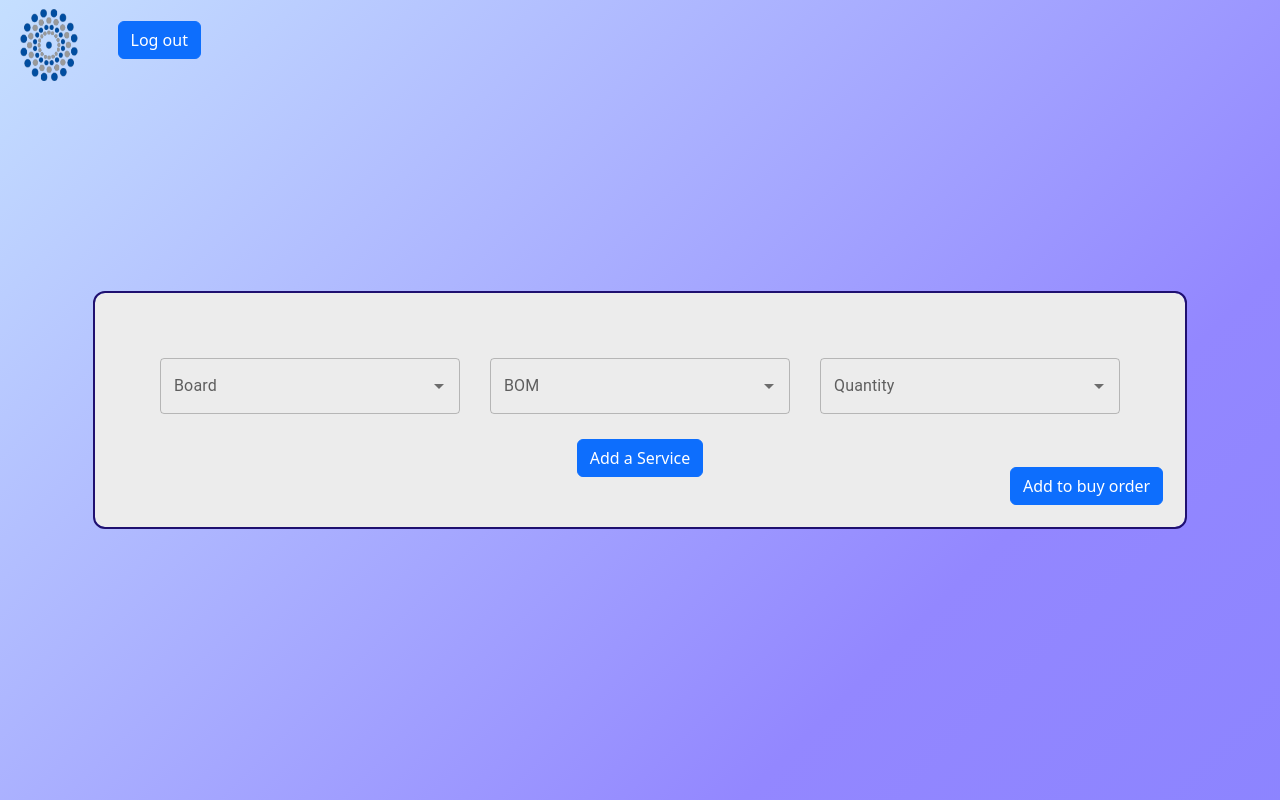
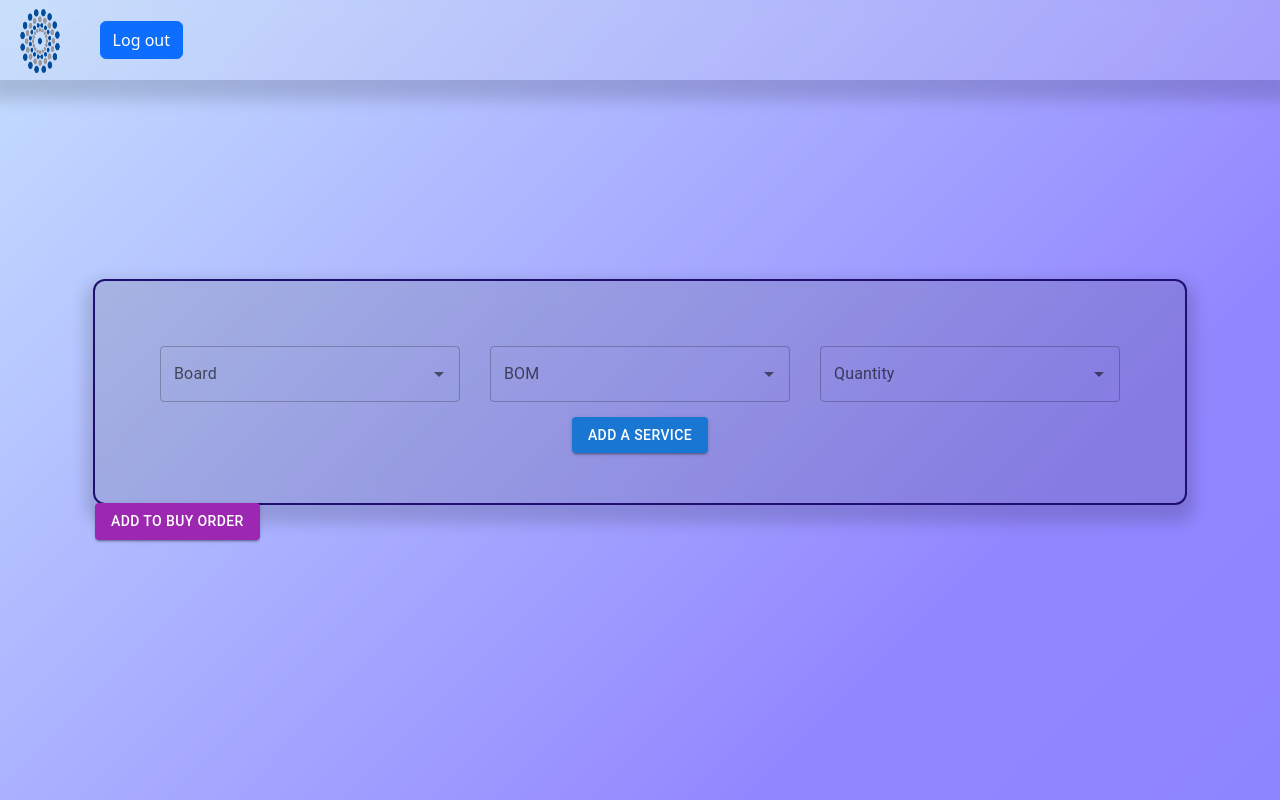
Before and after one commit to BunoM1234/proyecto4tic, a React (Create React App) app: page /home in a window 1280 px wide. Built offline with nearby package versions, Linux system fonts and the light colour scheme.

Commit message:
UI update

```diff
--- a/src/Components/NavBar/NavBar.css
+++ b/src/Components/NavBar/NavBar.css
@@ -1,12 +1,12 @@
 .Imagen21
 {
-  width: 8.4vw;
-  height: 9vh;
+  width: 7vw;
+  height: 8vh;
   padding-right: 40px;
   float: left;
   padding-left: 10px;
   margin-left: 10px;
-  margin-top: 10px;
+  margin-top: 1px;
 }
 
 .DarkBar
@@ -21,6 +21,10 @@
   left: 0;
   right: 0;
   align-items: center;
+  -webkit-backdrop-filter: blur(8px);  /* Safari 9+ */
+  backdrop-filter: blur(8px); /* Chrome and Opera */
+  box-shadow: 0px 10px 15px 10px rgb(0 0 0 / 15%);
+  background-color: rgb(228 228 228 / 15%);
 }
 
 .linkLogOut
--- a/src/Components/Novo/Novoform.jsx
+++ b/src/Components/Novo/Novoform.jsx
@@ -31,12 +31,10 @@ export default function (props) {
       <div className="Auth-form-container">
         <div align="center" className="headerBar2">
             <header className="WhiteBar" id="WhiteBar">
-                <Link to="/main">
                     <img className="Imagen2"
                         src={Img2}
                         alt="Imagen"
                     />
-                </Link>
             </header>
         </div>
         <form className="Auth-form" onSubmit={ev => {
--- a/src/Components/NovoBuy/NovoBuy.jsx
+++ b/src/Components/NovoBuy/NovoBuy.jsx
@@ -106,7 +106,7 @@ import React from "react";
 
    const NovoBuy = () => {
     return (
-      <div className ="completeDiv2">
+      <div className ="completeDiv">
          <HeaderBar className="navBar"/>
             <div className="NovoTableDiv">
               <MaterialTable
--- a/src/Components/NovoMain/NovoMain.jsx
+++ b/src/Components/NovoMain/NovoMain.jsx
@@ -14,6 +14,7 @@ import {
   import MenuItem from "@material-ui/core/MenuItem";
   import Menu from "@material-ui/core/Menu";
   import HeaderBar from "../NavBar/NBHeader";
+  import Skeleton from '@mui/material/Skeleton';
 
 
 function NovoMain() {
--- /dev/null
+++ b/src/Components/novo_frontPage/NovoFrontPage.css
@@ -0,0 +1,4 @@
+.buyOrder
+{
+    margin: 10px;
+}
--- a/src/Components/novo_frontPage/NovoFrontPage.jsx
+++ b/src/Components/novo_frontPage/NovoFrontPage.jsx
@@ -1,6 +1,6 @@
 import React from 'react';
  import Img2 from '../Novo/novo-logo.png';
- import Button from 'react-bootstrap/Button';
+ import Button from '@mui/material/Button';
  import DeleteIcon from './1345874.png'
  import {
    BrowserRouter as Router,
@@ -17,10 +17,44 @@ import HeaderBar from "../NavBar/NBHeader";
 import { Windows } from 'css.gg';
 import { useEffect, useState } from "react";
 import axios from 'axios';
+import Snackbar from '@mui/material/Snackbar';
+import IconButton from '@mui/material/IconButton';
+import CloseIcon from '@mui/icons-material/Close';
+import './NovoFrontPage.css';
 
 
 
 function App() {
+  const [open, setOpen] = React.useState(false);
+
+  const handleClick = () => {
+    setOpen(true);
+  };
+
+  const handleClose = (event, reason) => {
+    if (reason === 'clickaway') {
+      return;
+    }
+
+    setOpen(false);
+  };
+
+  const action = (
+    <React.Fragment>
+      <Button color="primary" size="small" onClick={handleClose}>
+        UNDO
+      </Button>
+      <IconButton
+        size="small"
+        aria-label="close"
+        color="inherit"
+        onClick={handleClose}
+      >
+        <CloseIcon fontSize="small" />
+      </IconButton>
+    </React.Fragment>
+  );
+
   const [serviceList, setServiceList] = useState([{ service: "" }]);
 
   const handleServiceChange = (e, index) => {
@@ -83,10 +117,10 @@ function App() {
                 disablePortal
                 id="board-autocomplete"
                 options={[
-                  {label: 1},
-                  {label: 2},
-                  {label: 3},
-                  {label: 4},
+                  {label: 'PCB_A'},
+                  {label: 'PCB_B'},
+                  {label: 'PCB_C'},
+                  {label: 'PCB_D'},
                 ]}
                 option={{
                   backgroundColor: '#FFFFFF',
@@ -143,7 +177,7 @@ function App() {
                   type="button"
                   onClick={handleServiceAdd}
                   className="add-btn"
-                  variant = "primary"
+                  variant="contained"
                 >
                   <span>Add a Service</span>
                 </Button>
@@ -156,13 +190,21 @@ function App() {
       <div className="makeOrder">
 
         <Button
-          type="sumbit"
-          variant="primary"
+          color="secondary"
+          variant="contained"
           className="buyOrder"
+          onClick={handleClick}
         >
           <span class="text">Add to buy order</span>
 
         </Button>
+        <Snackbar
+        open={open}
+        autoHideDuration={6000}
+        onClose={handleClose}
+        message="Order Created!"
+        action={action}
+      />
       </div>
     </div>
     </form>
--- a/src/index.css
+++ b/src/index.css
@@ -97,10 +97,13 @@ body
 .form-field
 {
   width: fit-content;
-  background-color: rgb(236, 236, 236);
   padding: 50px;
   border-radius: 10px;
   outline: 2px solid #1f1070;
+  -webkit-backdrop-filter: blur(8px);  /* Safari 9+ */
+  backdrop-filter: blur(8px); /* Chrome and Opera */
+  box-shadow: 0px 10px 15px 10px rgb(0 0 0 / 15%);
+  background-color: rgba(62, 60, 60, 0.15);
 }
 
 .name
@@ -377,6 +380,7 @@ h2
   outline: 2px solid #452ae0;
   border-radius: 0.3%;
   width: 90vw;
+  height: auto;
 }
 
 .outBtn
```
